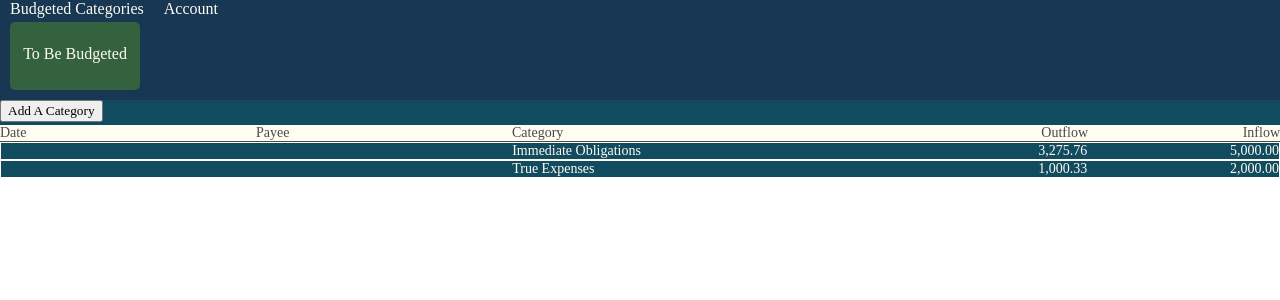
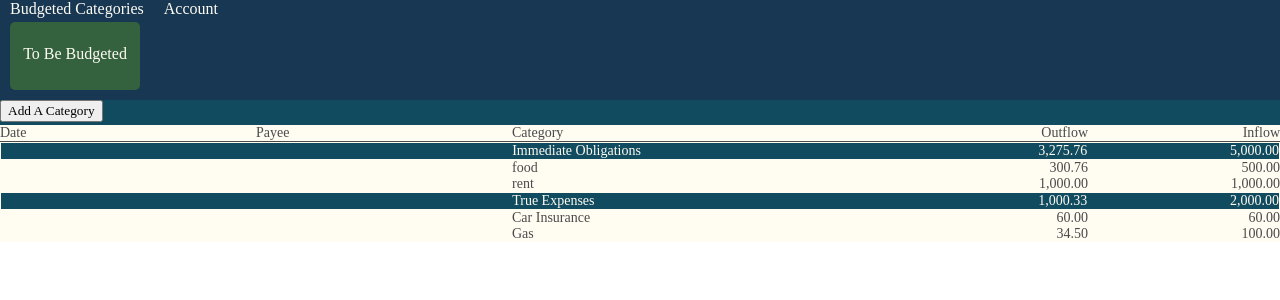
Before and after one commit to anbe6083/Budget_Application, a React (Create React App) app: page /budget in a window 1280 px wide. Shown: the top 300 px of the page. Built offline with nearby package versions, Linux system fonts and the light colour scheme.

Commit message:
Implemented subcategories

```diff
--- a/src/App.css
+++ b/src/App.css
@@ -102,7 +102,7 @@
   width: 100%;
 }
 
-.category {
+.categoryGroup {
   font-size: 14px;
   width: 100%;
   background: #114B5F;
@@ -111,3 +111,8 @@
 .categoryGroupDiv {
   border: 1px solid #FFFCF2;
 }
+
+.category {
+  background: #FFFCF2;
+  color: #4A4A4A;
+}
--- a/src/App.js
+++ b/src/App.js
@@ -1,8 +1,5 @@
 import React, { Component } from 'react';
-import TopBar from './TopBar';
 import './App.css';
-import MainBody from './mainBody';
-import AddTransactionRow from './addTransaction';
 import {
   BrowserRouter as Router,
   Route,
--- /dev/null
+++ b/src/categories.js
@@ -0,0 +1,41 @@
+import React, {Component} from 'react';
+
+export default class Categories extends Component {
+    constructor(props) {
+        super(props);
+    }
+
+    render() {
+        const categoryGroups = this.props.categoryGroups;
+
+        const subCategoryArr = categoryGroups.map((categoryGroup) => {
+            return categoryGroup.subcategories.map((subcategory) => {
+                return (
+                    <div className="subcategory">
+                        <div className='col1'>
+                        </div>
+                        <div className='col2'>
+                        </div>
+                        <div className='col3'>
+                            {subcategory.category}
+                        </div>
+                        <div className='col4'>
+                            {subcategory.activity}
+                        </div>
+                        <div className='col5'>
+                            {subcategory.budgeted}
+                        </div>
+                    </div>
+
+                )
+            })
+
+        })
+        console.log('subCategoryArr ' +subCategoryArr);
+        return (
+            <div className="category" >
+                {subCategoryArr}
+            </div>
+        )
+    }
+}
--- a/src/category_groups.js
+++ b/src/category_groups.js
@@ -1,15 +1,17 @@
 import React, { Component } from 'react';
-
-export default class Category extends Component {
+import Categories from './categories';
+export default class CategoryGroups extends Component {
     constructor(props) {
         super(props);
     }
 
     render() {
         const categoryGroups = this.props.categoryGroups;
+        console.log(JSON.stringify(categoryGroups));
         const categoryGroupsArr = categoryGroups.map((categoryGroup) => {
             return (
-                <div className="categoryGroupDiv">
+                <div>
+                    <div className="categoryGroupDiv" key={categoryGroup.groupName}>
                         <div className="col1"></div>
                         <div className="col2"></div>
                         <div className='col3'>
@@ -22,12 +24,33 @@ export default class Category extends Component {
                             {categoryGroup.budgeted}
                         </div>
                     </div>
-
+                    <div className='category'>
+                        {categoryGroup.subcategories.map((subcategory) => {
+                            return (
+                                <div className="subcategory">
+                                <div className='col1'>
+                                </div>
+                                <div className='col2'>
+                                </div>
+                                <div className='col3'>
+                                    {subcategory.category}
+                                </div>
+                                <div className='col4'>
+                                    {subcategory.activity}
+                                </div>
+                                <div className='col5'>
+                                    {subcategory.budgeted}
+                                </div>
+                            </div>
+                            )
+                        })}
+                    </div>
+                </div>
             )
         });
 
         return (
-            <div className='category'>
+            <div className='categoryGroup'>
                 {categoryGroupsArr}
             </div>
         )
--- a/src/mainBudgetBody.js
+++ b/src/mainBudgetBody.js
@@ -2,6 +2,7 @@ import React, { Component } from 'react';
 import './App.css';
 import TopLabel from './topLabel';
 import CategoryGroups from './category_groups';
+import Categories from './categories';
 export default class MainBudgetBody extends Component {
     constructor(props) {
         super(props);
```
Also changed, not shown: 1 other file (tests, documents, lock files or other folders). Lines whose indentation alone changed are shown as unchanged.
